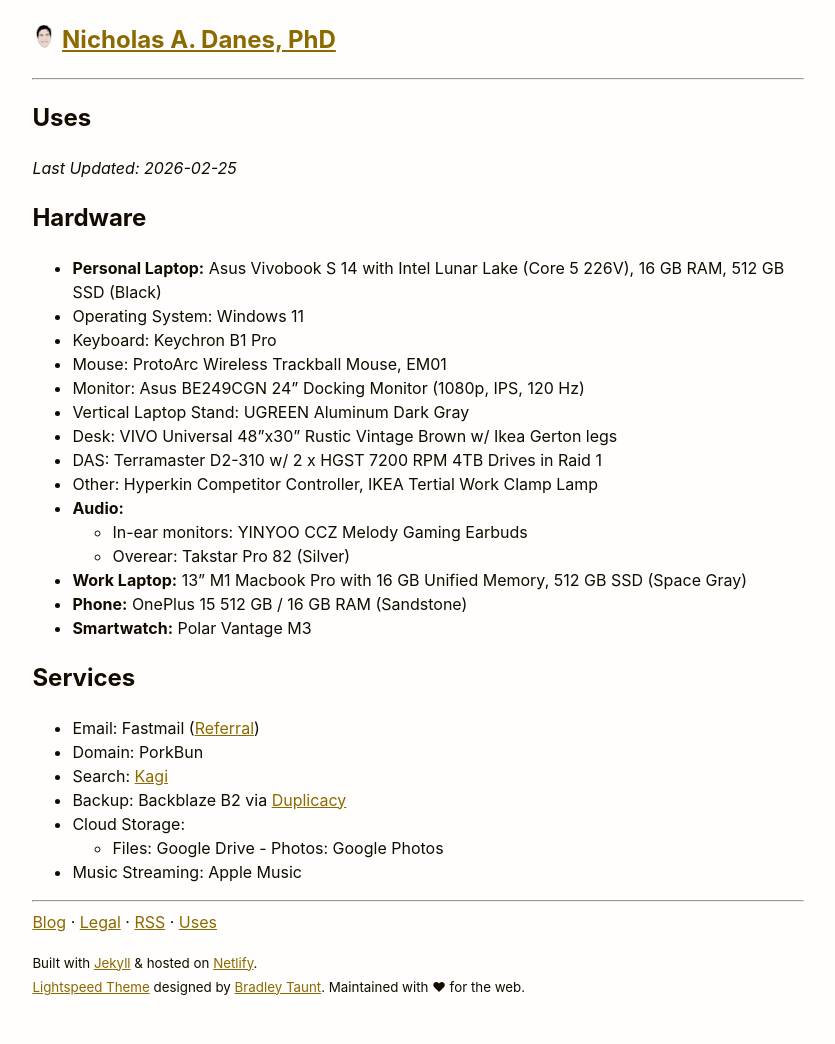
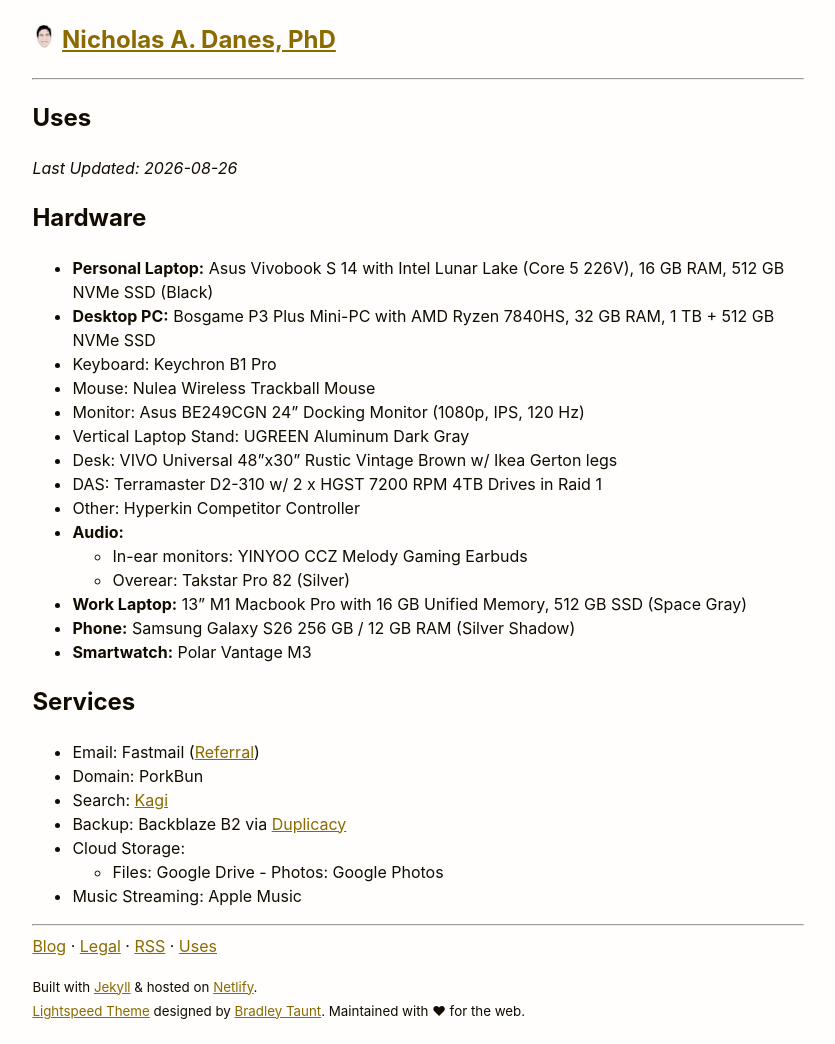
Before and after one commit to danesnick/website_lightspeed, a Jekyll site: the page built from uses.markdown, in a window 1280 px wide. Shown: the whole page, without its empty margins (222-1057 px from the left). Built offline with Jekyll 4.4.1, drawn with Linux system fonts in a browser that asks for light colours; before the commit the page ends 1020 px from its top, so only the background shows below that.

Commit message:
Revise uses.markdown for hardware and services
Updated hardware specifications and services information.

```diff
--- a/uses.markdown
+++ b/uses.markdown
@@ -3,25 +3,25 @@ layout: page
 title: Uses
 permalink: /uses/
 ---
-*Last Updated: 2026-02-25*
+*Last Updated: 2026-08-26*
 
 
 ## Hardware
 
-* **Personal Laptop:** Asus Vivobook S 14 with Intel Lunar Lake (Core 5 226V), 16 GB RAM, 512 GB SSD (Black)
-+ Operating System: Windows 11
+* **Personal Laptop:** Asus Vivobook S 14 with Intel Lunar Lake (Core 5 226V), 16 GB RAM, 512 GB NVMe SSD (Black)
+* **Desktop PC:** Bosgame P3 Plus Mini-PC with AMD Ryzen 7840HS, 32 GB RAM, 1 TB + 512 GB NVMe SSD
 + Keyboard: Keychron B1 Pro
-+ Mouse: ProtoArc Wireless Trackball Mouse, EM01
++ Mouse: Nulea Wireless Trackball Mouse
 + Monitor: Asus BE249CGN 24" Docking Monitor (1080p, IPS, 120 Hz)
 + Vertical Laptop Stand: UGREEN Aluminum Dark Gray
 + Desk: VIVO Universal 48"x30" Rustic Vintage Brown w/ Ikea Gerton legs
 + DAS: Terramaster D2-310 w/ 2 x HGST 7200 RPM 4TB Drives in Raid 1
-+ Other: Hyperkin Competitor Controller, IKEA Tertial Work Clamp Lamp
++ Other: Hyperkin Competitor Controller
 * **Audio:**
 	* In-ear monitors: YINYOO CCZ Melody Gaming Earbuds
 	* Overear: Takstar Pro 82 (Silver)
 * **Work Laptop:** 13" M1 Macbook Pro with 16 GB Unified Memory, 512 GB SSD (Space Gray)
-* **Phone:** OnePlus 15 512 GB / 16 GB RAM (Sandstone)
+* **Phone:** Samsung Galaxy S26 256 GB / 12 GB RAM (Silver Shadow)
 * **Smartwatch:** Polar Vantage M3
 
 ## Services
```
